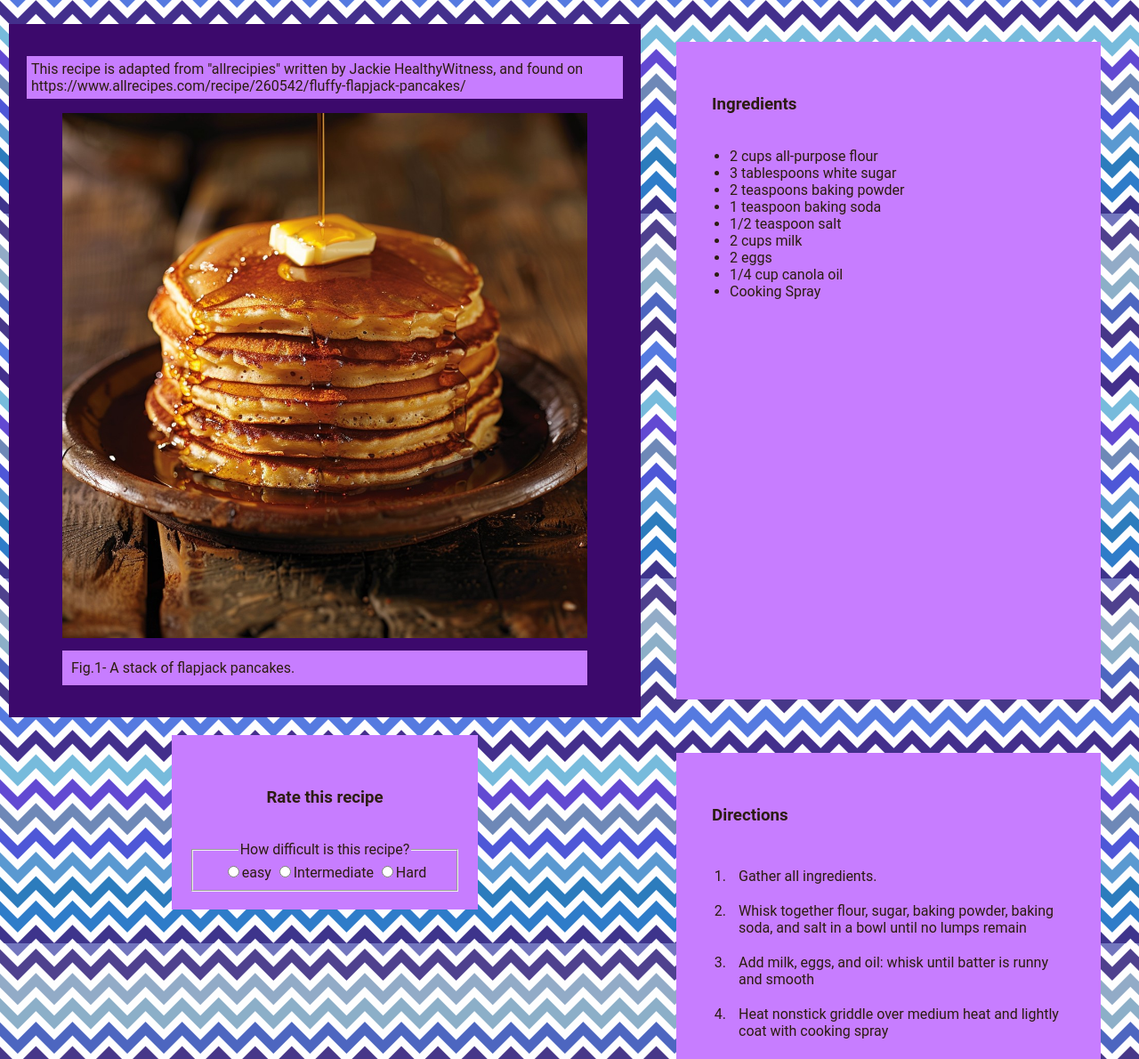
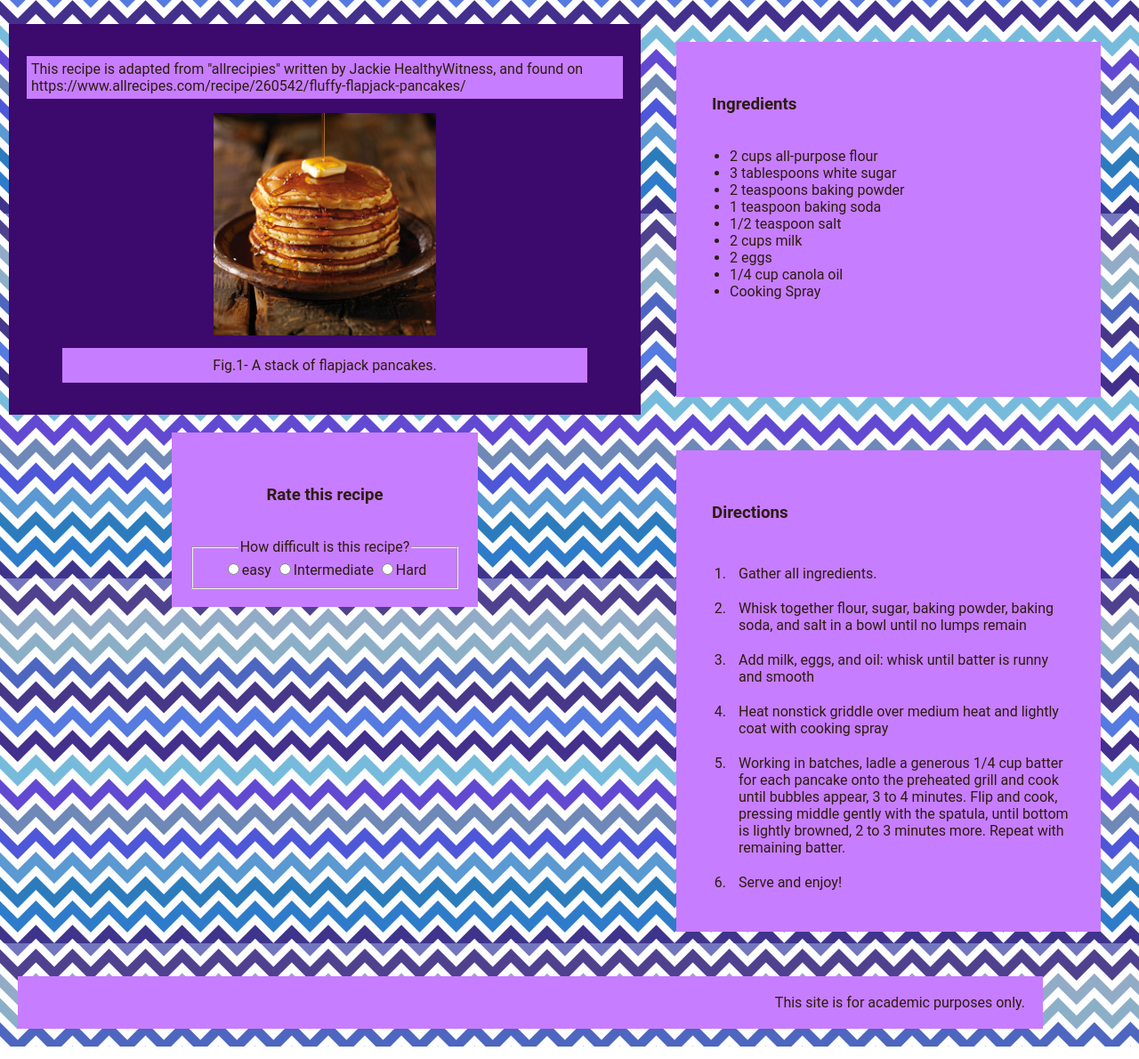
Before and after one commit to anna-fagan/CodingAssignment3, a plain HTML site: page index.html in a window 1280 px wide. Shown: the part 170-1360 px from the top of the page at 89% size. Drawn offline with Linux system fonts and the light colour scheme; a web font is replaced by a local one.

Commit message:
added footer

```diff
--- a/css/style.css
+++ b/css/style.css
@@ -91,6 +91,7 @@ fieldset{
 }
 .image{
     align-self:center;
+    justify-content:center;
     background-color: #3c096c;
     width:fit-content;
     padding:20px;
@@ -113,3 +114,10 @@ fieldset{
 .center-text{
     text-align:center;
 }
+#center{
+    text-align: center;
+    align-items: center;
+}
+.right-text{
+    text-align: right;
+}
--- a/index.html
+++ b/index.html
@@ -21,9 +21,9 @@
                 <p>This recipe is adapted from "allrecipies" written by Jackie HealthyWitness,
                     and found on https://www.allrecipes.com/recipe/260542/fluffy-flapjack-pancakes/
                 </p>
-                <figure>
+                <figure id="center">
                     <img src="images/delicious-pancake-stack-stockcake.jpg" alt="A stack of flapjack pancakes"
-                        style="width:100%;">
+                        style="height:250px;">
                     <figcaption>Fig.1- A stack of flapjack pancakes.</figcaption>
                 </figure>
             </div>
@@ -78,5 +78,6 @@
                 </ol>
             </div>
         </div>
+    <footer class="block right-text">This site is for academic purposes only.</footer>
   </body>
 </html>
```
